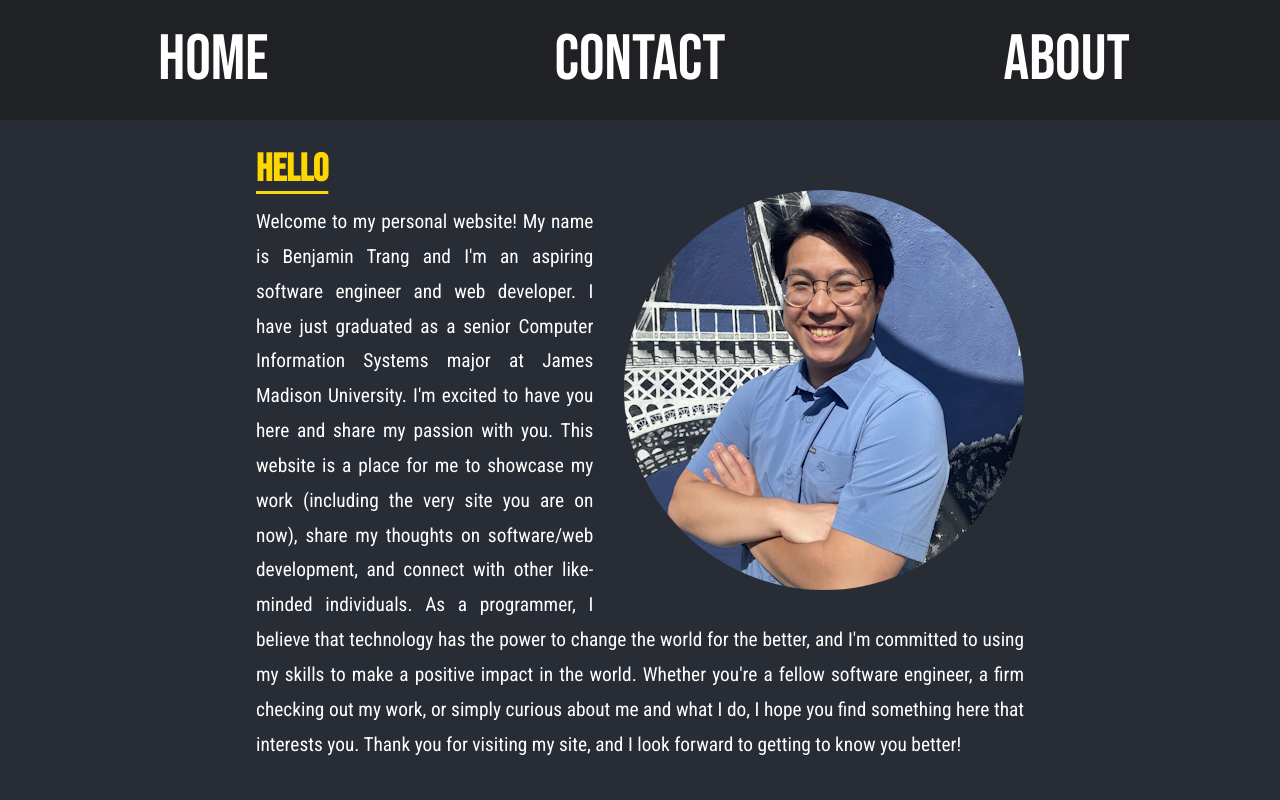
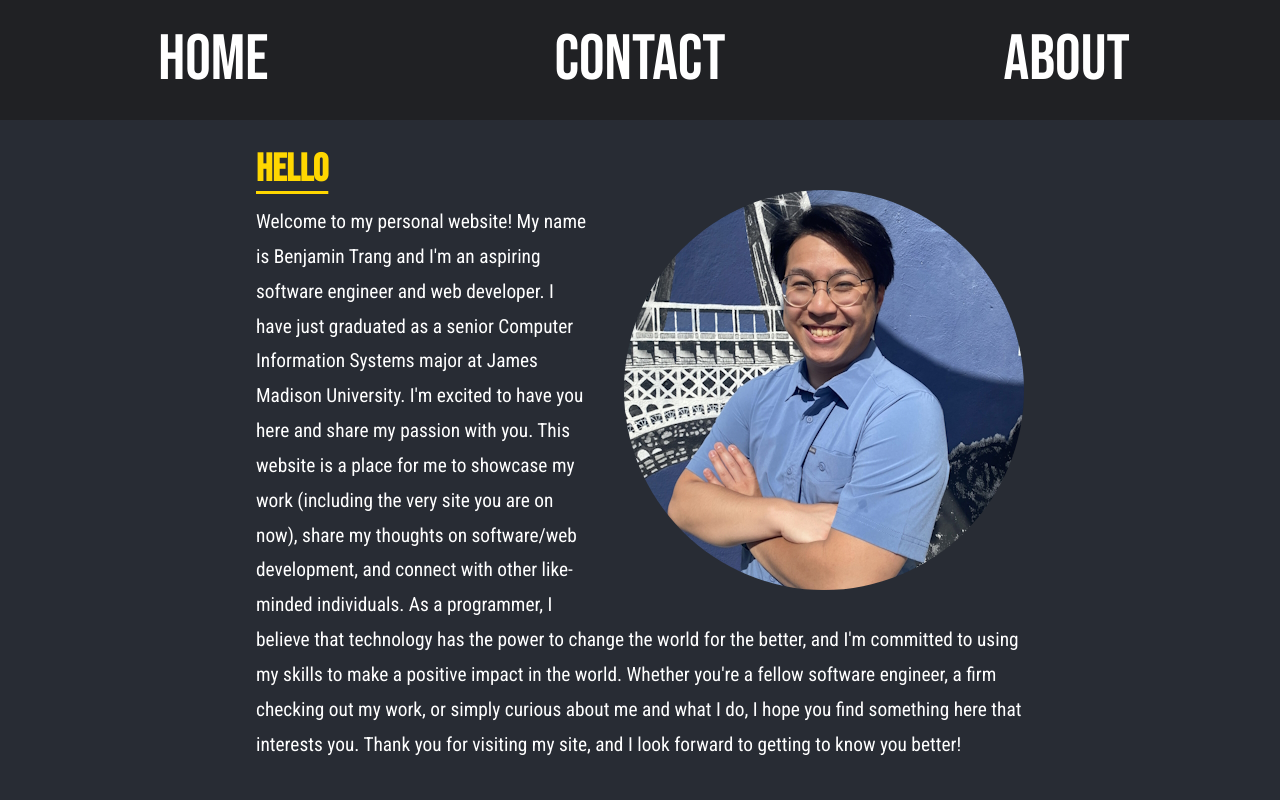
Before and after one commit to BT-Compile/B-TCODE, a React (Create React App) app in the folder my-app/: page / in a window 1280 px wide. Shown: the part 680-1480 px from the top of the page. Built offline with nearby package versions, Linux system fonts and the light colour scheme.

Commit message:
Update App.css

```diff
--- a/my-app/src/Pages/Components/App.css
+++ b/my-app/src/Pages/Components/App.css
@@ -213,7 +213,10 @@ a {
   border: 1vh;
 }
 
-.containerText {
+.containerText,
+.containerTextIntro,
+.containerTextAbout
+ {
   margin: 0 20% 5% 20%;
 }
 
@@ -225,15 +228,6 @@ a {
   height: auto;
   text-align: center;
   line-height: 1;
-}
-
-.containerTextIntro {
-  margin: 0 20% 5% 20%;
-  text-align: justify;
-}
-
-.containerTextAbout {
-  margin: 0 20% 5% 20%;
 }
 
 .skillsbox {
```
